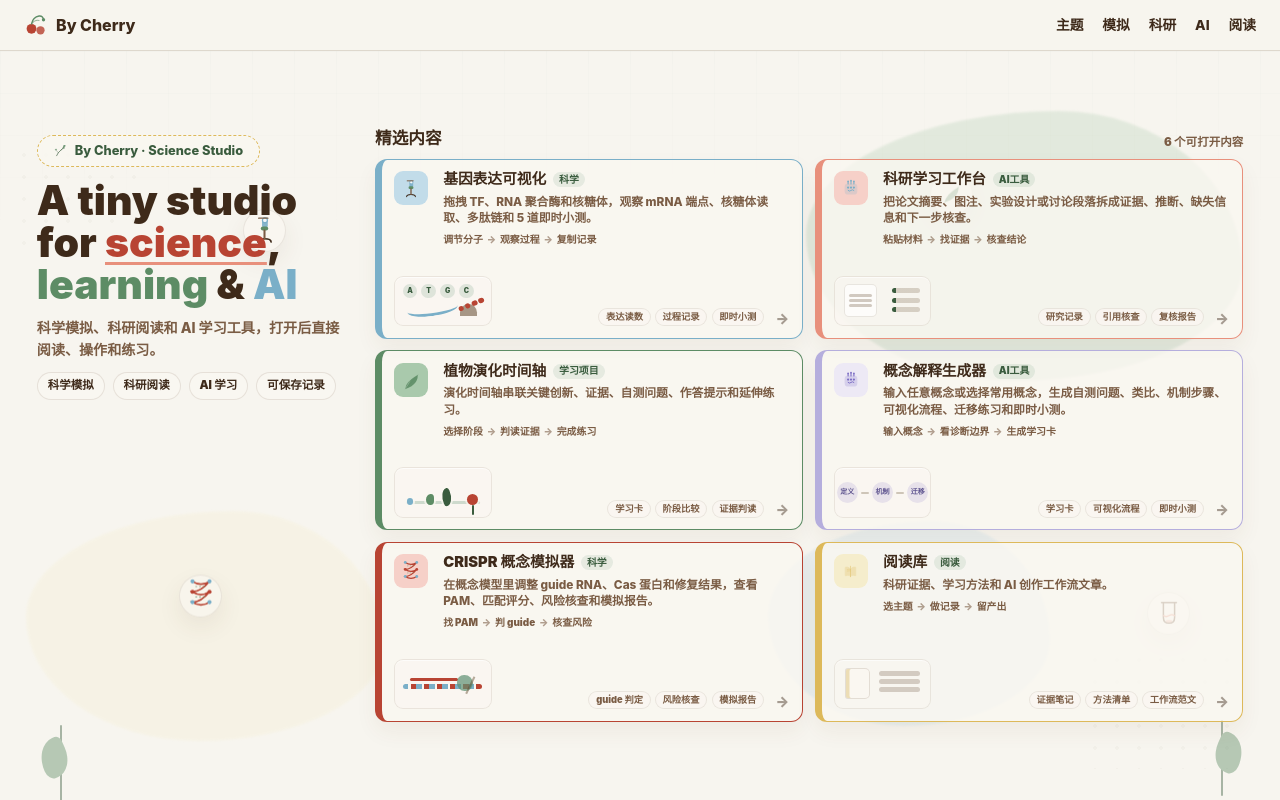
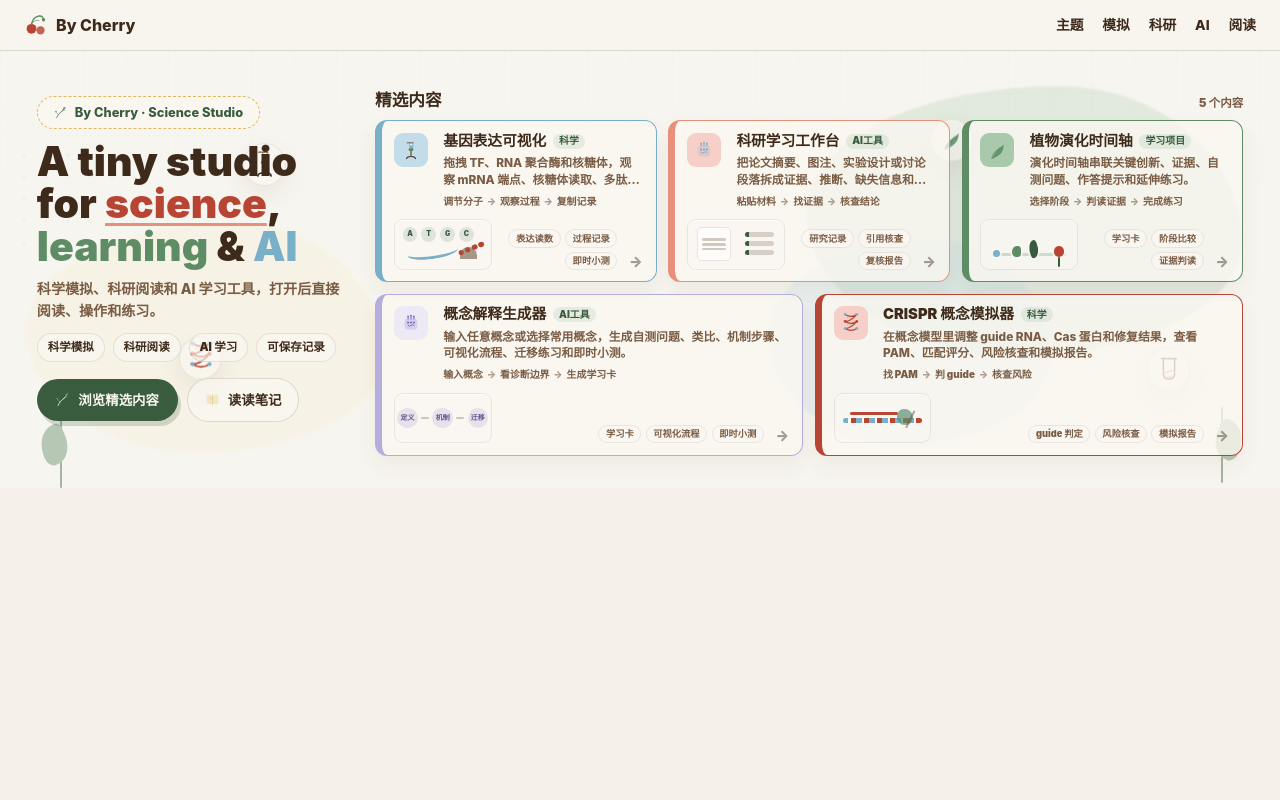
Before and after one commit to liruirui321/Bycherry, a React (Vite) app: page / in a window 1280 px wide. Built offline with nearby package versions, Linux system fonts and the light colour scheme.

Commit message:
Tighten homepage first screen

```diff
--- a/scripts/verify-project-wiring.mjs
+++ b/scripts/verify-project-wiring.mjs
@@ -87,7 +87,7 @@ expect(routePrefetchSource.includes("prefetchedRouteKinds"), "Route prefetch mus
 expect(!appSource.includes("<Works") && !workCardsSource.includes("export function Works"), "Homepage work entries must live in the hero, with Works.tsx kept data-only.");
 expect(heroSource.includes("preloadRouteForHref(entry.href)") && heroSource.includes("href: getWorkToolHref(work.href)"), "Hero work cards must prefetch direct-to-tool detail routes on hover or focus.");
 expect(!heroSource.includes('import { notes } from "./Notes"') && !heroSource.includes('import { essays } from "./ResearchEssays"'), "Hero directory must not import article data or restore repeated article entrance sections.");
-expect(heroSource.includes('href: "/reading"') && !heroSource.includes('href="/reading"') && !heroSource.includes('preloadRouteForHref("/reading")') && !heroSource.includes("hero-reading-library"), "Hero may include one compact reading-library row, but must not add a repeated reading-library entrance block.");
+expect(heroSource.includes('const readingHref = "/reading"') && heroSource.includes("读读笔记") && !heroSource.includes('href: "/reading"') && !heroSource.includes('href="/reading"') && !heroSource.includes('preloadRouteForHref("/reading")') && !heroSource.includes("hero-reading-library") && !heroSource.includes('"reading-library" as'), "Hero may include one compact reading CTA, but must not add a repeated reading-library entrance block.");
 expect(!noteCardsSource.includes("export function Notes") && !noteCardsSource.includes("note-card"), "Notes.tsx must stay data-only so old homepage card code is not bundled.");
 expect(!researchCardsSource.includes("export function ResearchEssays") && !researchCardsSource.includes("research-essay-card"), "ResearchEssays.tsx must stay data-only so old homepage card code is not bundled.");
 expect(!navSource.includes("preloadRouteForHref") && !navSource.includes("nav-link"), "Navigation must not keep prefetch wiring for removed repeated homepage entries.");
--- a/src/app/components/Hero.tsx
+++ b/src/app/components/Hero.tsx
@@ -9,8 +9,7 @@ type HeroVisualKind =
   | "research-prompt-kit"
   | "concept-explainer"
   | "crispr-interactive"
-  | "plant-evolution-stories"
-  | "reading-library";
+  | "plant-evolution-stories";
 
 function HeroMiniVisual({ kind }: { kind: HeroVisualKind }) {
   if (kind === "gene-expression") {
@@ -61,19 +60,6 @@ function HeroMiniVisual({ kind }: { kind: HeroVisualKind }) {
     );
   }
 
-  if (kind === "reading-library") {
-    return (
-      <span className="hero-mini-visual hero-mini-visual-reading" aria-hidden="true">
-        <span className="hero-mini-book" />
-        <span className="hero-mini-lines">
-          <i />
-          <i />
-          <i />
-        </span>
-      </span>
-    );
-  }
-
   if (kind === "plant-evolution-stories") {
     return (
       <span className="hero-mini-visual hero-mini-visual-plant" aria-hidden="true">
@@ -96,19 +82,7 @@ function HeroMiniVisual({ kind }: { kind: HeroVisualKind }) {
 }
 
 export function Hero() {
-  const readingEntry = {
-    key: "reading",
-    kind: "阅读",
-    title: "阅读库",
-    href: "/reading",
-    border: "var(--cherry-yellow)",
-    color: "var(--cherry-yellow-light)",
-    desc: "科研证据、学习方法和 AI 创作工作流文章。",
-    icon: <IconBook size={23} color="var(--cherry-yellow)" />,
-    path: ["选主题", "做记录", "留产出"],
-    outputs: ["证据笔记", "方法清单", "工作流范文"],
-    visualKind: "reading-library" as HeroVisualKind,
-  };
+  const readingHref = "/reading";
   const entries = [
     ...works.map((work) => ({
       key: work.slug,
@@ -123,7 +97,6 @@ export function Hero() {
       outputs: work.outputs,
       visualKind: work.slug as HeroVisualKind,
     })),
-    readingEntry,
   ];
 
   function openEntry(href: string, event: MouseEvent<HTMLAnchorElement>) {
@@ -138,17 +111,17 @@ export function Hero() {
       aria-labelledby="hero-heading"
       style={{
         fontFamily: "-apple-system, BlinkMacSystemFont, 'Segoe UI', sans-serif",
-        minHeight: "calc(100vh - 50px)",
+        minHeight: "auto",
         position: "relative",
         overflow: "hidden",
-        padding: "clamp(0.82rem, 1.8vh, 1.3rem) clamp(1rem, 3vw, 2.3rem) clamp(0.9rem, 1.9vh, 1.35rem)",
+        padding: "clamp(2.4rem, 5vh, 3.2rem) clamp(1rem, 3vw, 2.3rem) clamp(1.8rem, 4vh, 2.4rem)",
         width: "100%",
         maxWidth: "100%",
         boxSizing: "border-box",
         background: "#F7F5EF",
         display: "grid",
-        alignItems: "center",
-        alignContent: "center",
+        alignItems: "start",
+        alignContent: "start",
       }}
     >
       <div aria-hidden="true" style={{ position: "absolute", inset: 0, pointerEvents: "none", overflow: "hidden" }}>
@@ -206,14 +179,57 @@ export function Hero() {
               </span>
             ))}
           </div>
+          <div className="hero-action-row" style={{ display: "flex", gap: "0.62rem", flexWrap: "wrap", alignItems: "center", paddingTop: "0.32rem" }}>
+            <a
+              href="#works"
+              style={{
+                display: "inline-flex",
+                alignItems: "center",
+                gap: 8,
+                background: "var(--cherry-forest)",
+                color: "#FAF7F1",
+                borderRadius: 999,
+                padding: "0.66rem 1.16rem",
+                textDecoration: "none",
+                fontWeight: 900,
+                fontSize: "0.84rem",
+                boxShadow: "3px 5px 0 rgba(58,92,62,0.2)",
+              }}
+            >
+              <IconBranch size={15} color="#FAF7F1" />
+              浏览精选内容
+            </a>
+            <a
+              href={readingHref}
+              onClick={(event) => openEntry(readingHref, event)}
+              onMouseEnter={() => preloadRouteForHref(readingHref)}
+              onFocus={() => preloadRouteForHref(readingHref)}
+              style={{
+                display: "inline-flex",
+                alignItems: "center",
+                gap: 8,
+                background: "rgba(250,247,241,0.72)",
+                color: "var(--cherry-warm-brown)",
+                border: "1.5px solid var(--border)",
+                borderRadius: 999,
+                padding: "0.66rem 1.02rem",
+                textDecoration: "none",
+                fontWeight: 900,
+                fontSize: "0.84rem",
+              }}
+            >
+              <IconBook size={15} color="var(--cherry-yellow)" />
+              读读笔记
+            </a>
+          </div>
         </div>
 
         <div className="hero-featured-panel" style={{ minWidth: 0, display: "grid", gap: "0.58rem", width: "100%", alignContent: "start" }}>
           <div style={{ display: "flex", alignItems: "end", justifyContent: "space-between", gap: "0.75rem", minWidth: 0 }}>
             <h2 style={{ margin: 0, color: "var(--cherry-warm-brown)", fontSize: "1.04rem", lineHeight: 1.2, fontWeight: 950, textAlign: "left" }}>精选内容</h2>
-            <span className="hero-entry-grid-note" style={{ color: "var(--cherry-warm-mid)", fontSize: "0.72rem", lineHeight: 1.2, fontWeight: 880, textAlign: "right" }}>{entries.length} 个可打开内容</span>
+            <span className="hero-entry-grid-note" style={{ color: "var(--cherry-warm-mid)", fontSize: "0.72rem", lineHeight: 1.2, fontWeight: 880, textAlign: "right" }}>{entries.length} 个内容</span>
           </div>
-          <nav id="works" className="hero-entry-grid" aria-label="内容目录" style={{ display: "grid", gridTemplateColumns: "repeat(2, minmax(0, 1fr))", gap: "0.72rem", minWidth: 0, maxWidth: "100%", boxSizing: "border-box" }}>
+          <nav id="works" className="hero-entry-grid" aria-label="内容目录" style={{ display: "grid", gridTemplateColumns: "repeat(6, minmax(0, 1fr))", gap: "0.72rem", minWidth: 0, maxWidth: "100%", boxSizing: "border-box" }}>
             {entries.map((entry, index) => (
               <a
                 className="hero-entry-card"
@@ -242,10 +258,11 @@ export function Hero() {
                   overflow: "hidden",
                   minWidth: 0,
                   maxWidth: "100%",
-                  minHeight: 180,
+                  minHeight: 162,
                   boxSizing: "border-box",
                   boxShadow: "0 10px 22px rgba(94,68,42,0.06)",
                   transform: "none",
+                  gridColumn: index >= 3 ? "span 3" : "span 2",
                 }}
               >
                 <span aria-hidden="true" style={{ display: "inline-grid", placeItems: "center", width: 34, height: 34, borderRadius: 9, background: entry.color, flexShrink: 0, gridRow: "1 / span 2" }}>
@@ -638,33 +655,6 @@ export function Hero() {
           transform: rotate(26deg);
         }
 
-        .hero-mini-visual-reading .hero-mini-book {
-          position: absolute;
-          left: 0.62rem;
-          top: 0.48rem;
-          width: 1.58rem;
-          height: 1.94rem;
-          border-radius: 0.18rem 0.32rem 0.32rem 0.18rem;
-          background: rgba(250,247,241,0.82);
-          border: 1px solid rgba(94,68,42,0.14);
-          box-shadow: inset 0.22rem 0 0 rgba(213,182,85,0.38);
-        }
-
-        .hero-mini-visual-reading .hero-mini-lines {
-          position: absolute;
-          right: 0.62rem;
-          top: 0.72rem;
-          display: grid;
-          gap: 0.22rem;
-          width: 2.56rem;
-        }
-
-        .hero-mini-visual-reading .hero-mini-lines i {
-          height: 0.28rem;
-          border-radius: 999px;
-          background: rgba(94,68,42,0.24);
-        }
-
         .hero-mini-visual-plant .hero-mini-plant-line {
           position: absolute;
           left: 0.68rem;
@@ -767,6 +757,7 @@ export function Hero() {
           }
 
           .hero-entry-card {
+            grid-column: auto !important;
             min-width: 0 !important;
             box-sizing: border-box;
             min-height: 132px !important;
@@ -815,6 +806,7 @@ export function Hero() {
           }
 
           .hero-entry-card {
+            grid-column: auto !important;
             grid-template-columns: 2.1rem minmax(0, 1fr) !important;
             grid-template-rows: auto auto !important;
             min-height: 68px !important;
```
Also changed, not shown: scripts/verify-content-integrity.mjs.
